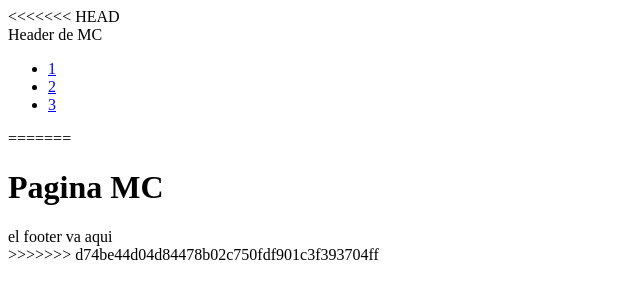
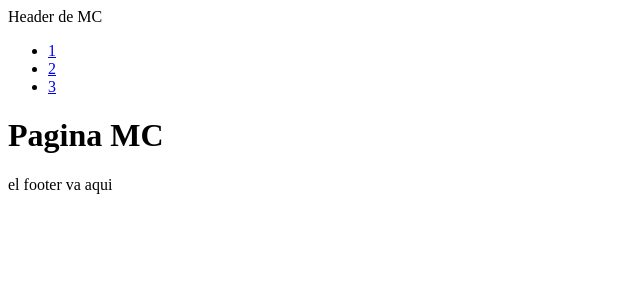
Before and after one commit to Sonicssj2/test, a plain HTML site: page index.html in a window 1280 px wide. Shown: the whole page, without its empty margins (0-640 px from the left). Drawn offline with Linux system fonts and the light colour scheme.

Commit message:
ahora si, completito

```diff
--- a/index.html
+++ b/index.html
@@ -6,14 +6,12 @@
     <title>Pagina mc</title>
 </head>
 <body>
-<<<<<<< HEAD
     <div class="mc">Header de MC</div>
     <ul>
         <li><a href="#">1</a></li>
         <li><a href="#">2</a></li>
         <li><a href="#">3</a></li>
     </ul>
-=======
     <h1>Pagina MC</h1>
 
 
@@ -22,6 +20,5 @@
         el footer va aqui
     </footer>
 
->>>>>>> d74be44d04d84478b02c750fdf901c3f393704ff
 </body>
 </html>
```
